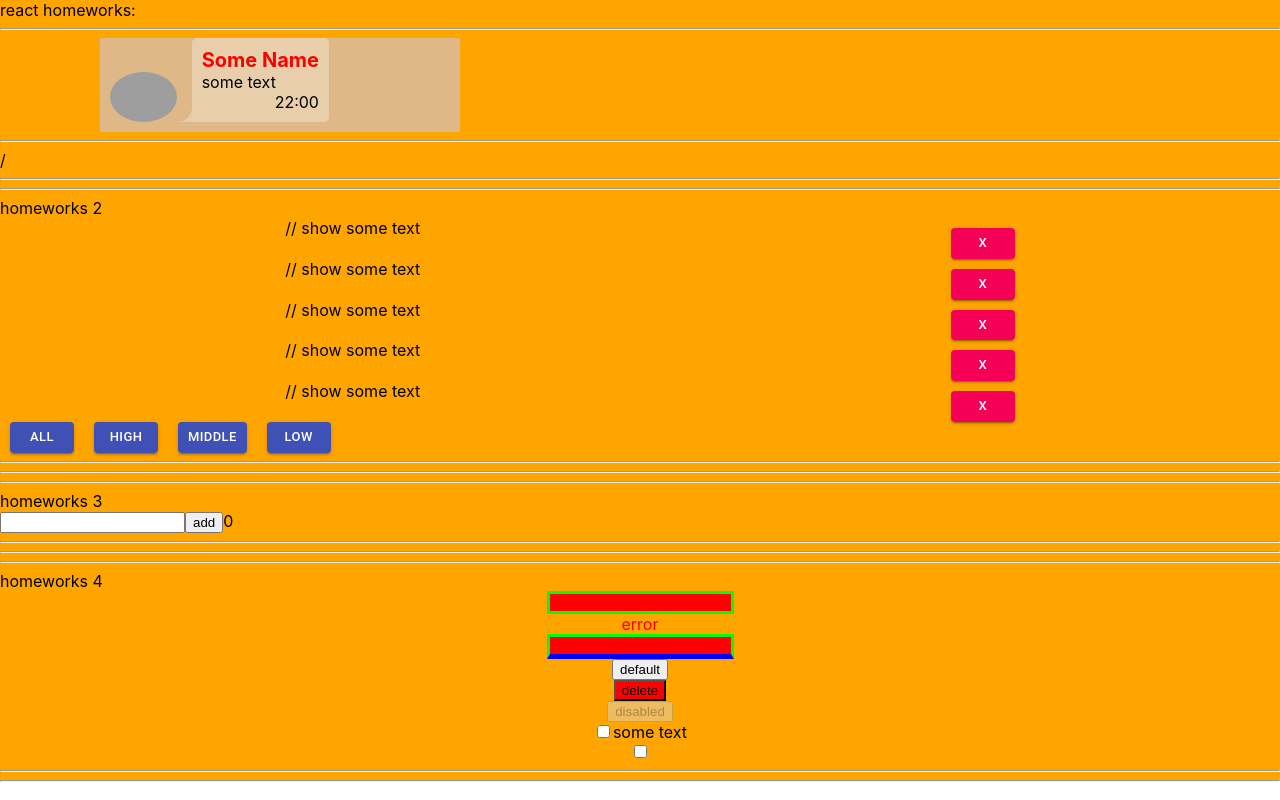
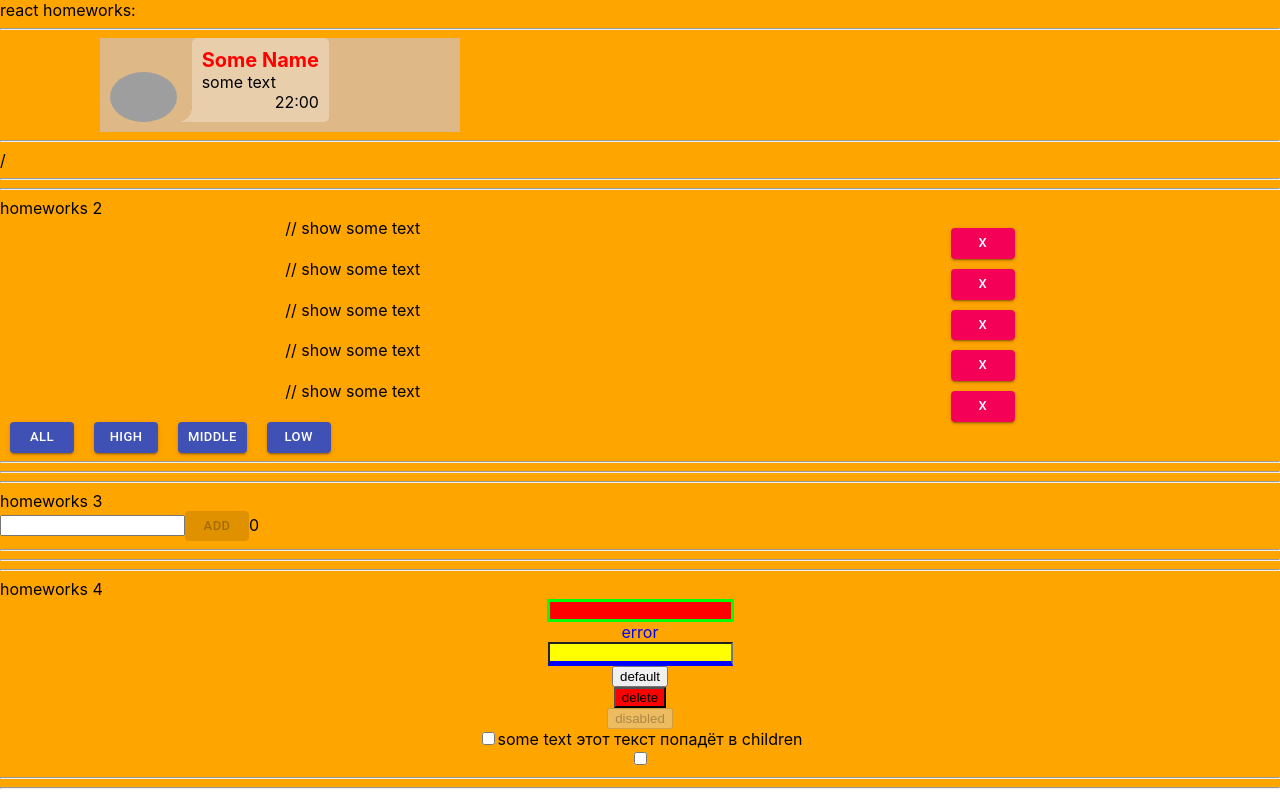
Before and after one commit to lismgmk/ignat, a React (Create React App) app: page / in a window 1280 px wide. Built offline with nearby package versions, Linux system fonts and the light colour scheme; grey boxes are pictures that could not be loaded.

Commit message:
lesson 4

```diff
--- a/package.json
+++ b/package.json
@@ -5,6 +5,7 @@
   "dependencies": {
     "@material-ui/core": "^4.11.3",
     "@material-ui/icons": "^4.11.2",
+    "@material-ui/lab": "^4.0.0-alpha.57",
     "@testing-library/jest-dom": "^5.11.9",
     "@testing-library/react": "^11.2.5",
     "@testing-library/user-event": "^12.8.1",
--- a/src/p2-homeworks/h3/Greeting.module.css
+++ b/src/p2-homeworks/h3/Greeting.module.css
@@ -1,7 +1,5 @@
-.someClass {
 
-}
 
 .error {
-    border: 1px solid red;
+    border: 2px solid red;
 }
--- a/src/p2-homeworks/h3/Greeting.tsx
+++ b/src/p2-homeworks/h3/Greeting.tsx
@@ -1,11 +1,13 @@
 import React, {ChangeEvent} from 'react'
 import s from './Greeting.module.css'
+import Button from "@material-ui/core/Button";
+import {Input} from "@material-ui/core";
 
 type GreetingPropsType = {
     name: string // need to fix any
     setNameCallback: (e: ChangeEvent<HTMLInputElement>)=> void // need to fix any
     addUser: (e: any) => void  // need to fix any
-    error: boolean // need to fix any
+    error: string // need to fix any
     totalUsers: number // need to fix any
 }
 
@@ -13,13 +15,16 @@ type GreetingPropsType = {
 const Greeting: React.FC<GreetingPropsType> = (
     {name, setNameCallback, addUser, error, totalUsers} // деструктуризация пропсов
 ) => {
-    const inputClass = s.error // need to fix with (?:)
+    const inputClass = s.error
 
     return (
         <div>
-            <input value={name} onChange={setNameCallback} className={error?inputClass:''}/>
+            <input value={name}
+                   onBlur={setNameCallback}
+                   onChange={setNameCallback}
+                   className={error ? inputClass : ''}/>
             <span>{error}</span>
-            <button onClick={addUser}>add</button>
+            <Button variant="contained" color="secondary" size="small" onClick={addUser} disabled={!name}>add</Button>
             <span>{totalUsers}</span>
         </div>
     )
--- a/src/p2-homeworks/h3/GreetingContainer.tsx
+++ b/src/p2-homeworks/h3/GreetingContainer.tsx
@@ -1,6 +1,7 @@
 import React, {ChangeEvent, useState} from 'react'
 import Greeting from './Greeting'
 import {UserType} from "./HW3";
+import { Alert, AlertTitle } from '@material-ui/lab';
 
 type GreetingContainerPropsType = {
     users: Array<UserType> // need to fix any
@@ -14,24 +15,24 @@ type GreetingContainerPropsType = {
 // уровень локальной логики
 const GreetingContainer: React.FC<GreetingContainerPropsType> = ({users, addUserCallback}) => { // деструктуризация пропсов
     const [name, setName] = useState<string>('') // need to fix any
-    const [error, setError] = useState<boolean>(false) // need to fix any
+    const [error, setError] = useState<string>('') // need to fix any
 
     const setNameCallback = (e: ChangeEvent<HTMLInputElement>) => { // need to fix any
-       if(e.currentTarget.value !== ''){
+       if(e.currentTarget.value.trim()){
            setName(e.currentTarget.value)
+          error && setError('')
        }
        else {
-           setName('')
-           setError(true)}
+           name && setName('')
+           setError('incorrect value')}
          // need to fix
         console.log(name)
     }
 
     const addUser = () => {
-
-            addUserCallback(name)
-
-
+        addUserCallback(name);
+        alert(`Hello ${name}!!!`);
+        setName('');
     }
     const totalUsers = users.length
     // need to fix
--- a/src/p2-homeworks/h4/HW4.tsx
+++ b/src/p2-homeworks/h4/HW4.tsx
@@ -30,7 +30,7 @@ function HW4() {
                     onChangeText={setText}
                     onEnter={showAlert}
                     error={error}
-                    // spanClassName={s.testSpanError}
+                    spanClassName={s.testSpanError}
                 />
 
                 <SuperInputText
@@ -60,7 +60,7 @@ function HW4() {
                     checked={checked}
                     onChangeChecked={setChecked}
                 >
-                    some text {/*// этот текст попадёт в children*/}
+                    some text {'этот текст попадёт в children'}
                 </SuperCheckbox>
 
                 {/*// onChange тоже должен работать*/}
--- a/src/p2-homeworks/h4/common/c1-SuperInputText/SuperInputText.module.css
+++ b/src/p2-homeworks/h4/common/c1-SuperInputText/SuperInputText.module.css
@@ -1,5 +1,5 @@
 .superInput {
-
+    background: yellow;
 }
 
 .errorInput {
@@ -10,3 +10,7 @@
 .error {
     color: red;
 }
+
+.input:focus{
+    outline: none;
+}
--- a/src/p2-homeworks/h4/common/c1-SuperInputText/SuperInputText.tsx
+++ b/src/p2-homeworks/h4/common/c1-SuperInputText/SuperInputText.tsx
@@ -39,7 +39,7 @@ const SuperInputText: React.FC<SuperInputTextPropsType> = (
     }
 
     const finalSpanClassName = `${s.error} ${spanClassName ? spanClassName : ''}`
-    const finalInputClassName = `${s.errorInput} ${className}` // need to fix with (?:) and s.superInput
+    const finalInputClassName = `${s.input} ${!error ? s.superInput : s.errorInput} ${className}` // need to fix with (?:) and s.superInput
 
     return (
         <>
--- a/src/p2-homeworks/h4/common/c3-SuperCheckbox/SuperCheckbox.tsx
+++ b/src/p2-homeworks/h4/common/c3-SuperCheckbox/SuperCheckbox.tsx
@@ -21,6 +21,11 @@ const SuperCheckbox: React.FC<SuperCheckboxPropsType> = (
 ) => {
     const onChangeCallback = (e: ChangeEvent<HTMLInputElement>) => {
         // сделайте так чтоб работал onChange и onChangeChecked
+        onChangeChecked &&  onChangeChecked(e.currentTarget.checked)
+        onChange &&  onChange(e)
+
+
+
     }
 
     const finalInputClassName = `${s.checkbox} ${className ? className : ''}`
```
Also changed, not shown: 1 other file (tests, documents, lock files or other folders).
